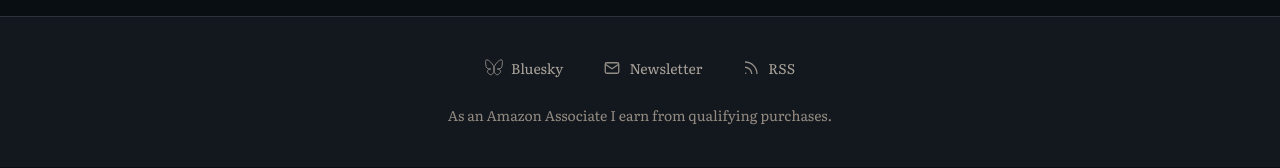
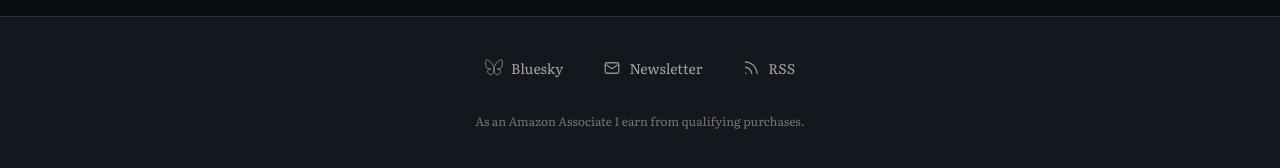
Before and after one commit to thmercer/thmercer.github.io, a Jekyll site: the page built from index.md, in a window 1280 px wide. Shown: the part 1096-1264 px from the top of the page. Built offline with Jekyll 4.4.1, drawn with Linux system fonts in a browser that asks for light colours.

Commit message:
Footer disclosure as fine print
Co-Authored-By: Claude Opus 5.5 <noreply@anthropic.com>
Claude-Session: https://claude.ai/code/session_016HyskAMtUhQkQEGcNvMc7i

```diff
--- a/assets/css/main.css
+++ b/assets/css/main.css
@@ -833,12 +833,14 @@ article details[open]::after {
   outline-offset: 2px;
 }
 
+/* Legal fine print (Amazon Associates disclosure): present, not prominent. */
 .site-footer-note {
-  margin: var(--space-4) 0 0;
+  margin: var(--space-6) 0 0;
   text-align: center;
   font-family: var(--font-ui);
-  font-size: var(--text-xs);
+  font-size: 0.75rem;
   color: var(--color-text-faint);
+  opacity: 0.8;
 }
 
 /* Collection landing (Moral Arithmetic, Relay) */
```
